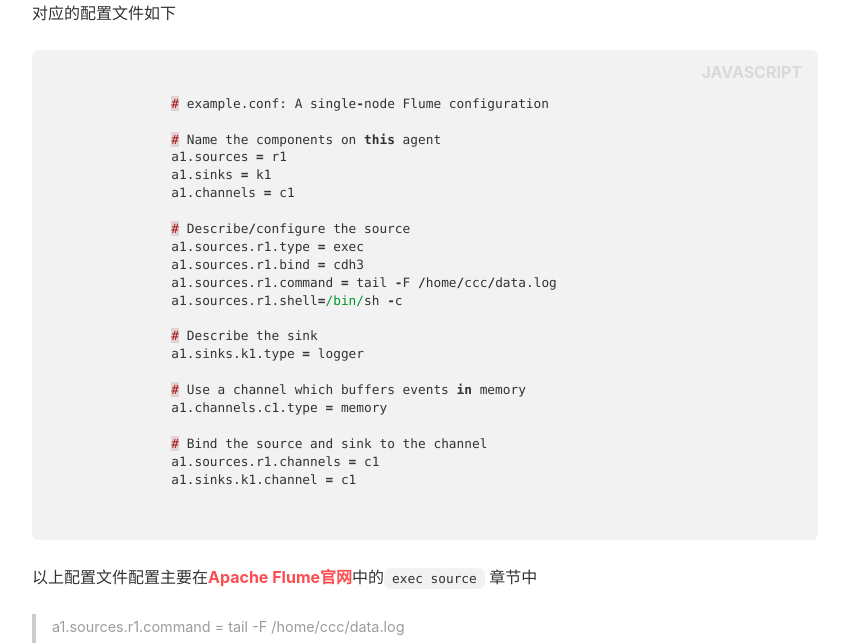
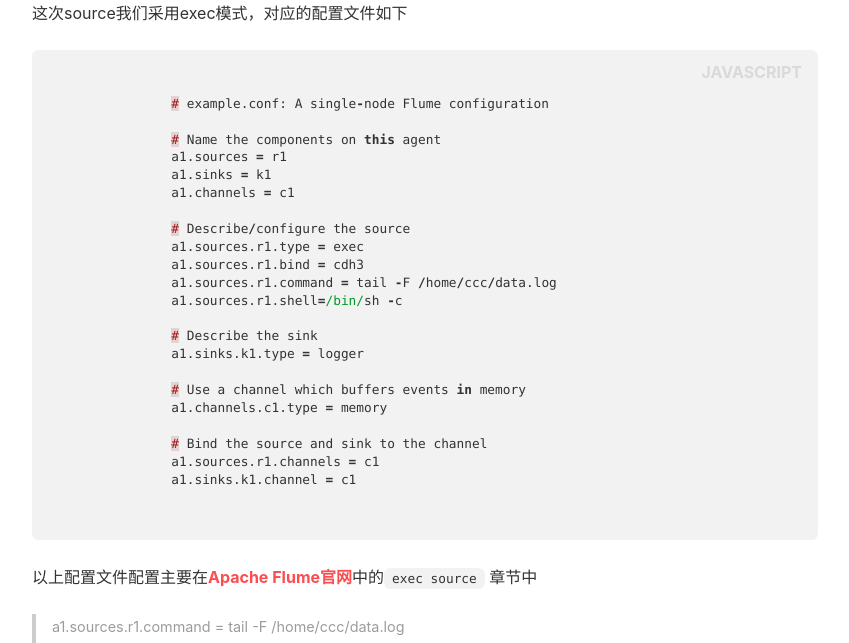
Before and after one commit to Ccccong/Ccccong.github.io, a Jekyll site: the page built from _posts/2018-06-13-Flume lab 2.md, in a window 1280 px wide and 900 px high, scrolled down 905 px, cut to the strip 257-900 px from the top of the window. Shown: the whole strip, without its empty margins (105-954 px from the left). Built offline with Jekyll 4.4.1, drawn with Linux system fonts in a browser that asks for light colours; nearby versions of some CDN libraries.

Commit message:
Update Flume lab 2

```diff
--- a/_posts/2018-06-13-Flume lab 2.md
+++ b/_posts/2018-06-13-Flume lab 2.md
@@ -2,6 +2,7 @@
 title: Flume lab 2
 layout: post
 tags: Hadoop
+categories: ''
 ---
 # Flume lab 2
 
@@ -22,7 +23,7 @@ Flume基本概念图
 
 ![UserGuide_image00](http://p1vuoao0b.bkt.clouddn.com/JekyllWriter/UserGuide_image00.png)
 
-对应的配置文件如下
+这次source我们采用exec模式，对应的配置文件如下
 
 
 
```
